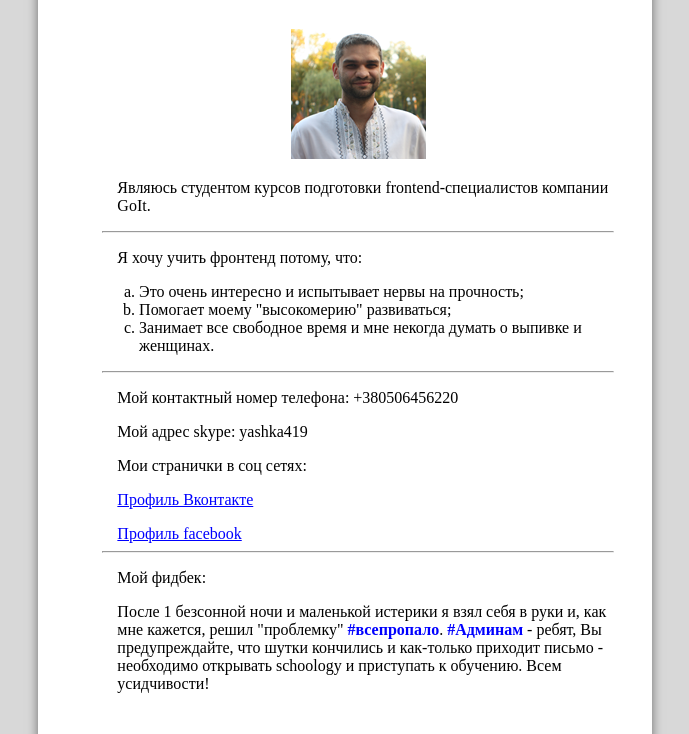
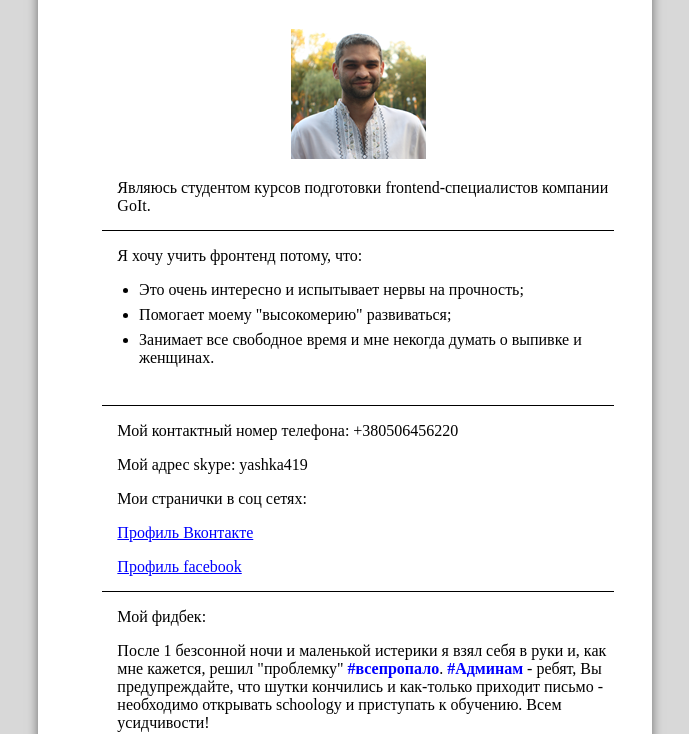
Before and after one commit to yashka713/GoFe4_HTML_Liakh, a plain HTML site: page HTML_FE4/hw1/index.html in a window 1280 px wide. Shown: the part 89-823 px from the top of the page, without its empty margins (282-971 px from the left). Drawn offline with Linux system fonts and the light colour scheme.

Commit message:
Re-Submit Assignment

```diff
--- a/HTML_FE4/hw1/css/style.css
+++ b/HTML_FE4/hw1/css/style.css
@@ -23,7 +23,6 @@ body {
 	padding-top:0.5%;
 	position: absolute;
 	width: 100%;
-
 }
 
 .title {
@@ -38,6 +37,10 @@ body {
 
 .info {
 	padding-left: 3%;
+	padding-bottom: 15px;
+}
+.border-down {
+	border-bottom: 1px solid black;
 }
 
 a {
@@ -49,5 +52,6 @@ a {
 }
 
 li {
-margin-left: -4%;
+	margin-left: -4%;
+	padding-bottom: 7px;
 }
--- a/HTML_FE4/hw1/index.html
+++ b/HTML_FE4/hw1/index.html
@@ -1,29 +1,27 @@
 <!DOCTYPE html>
 <html lang="en">
 	<head>
-		<meta charset="UTF-8">
-		<link rel="stylesheet" href="css/style.css">
+		<title>моя первая страница</title>
+		<meta charset="UTF-8"/>
+		<link rel="stylesheet" href="css/style.css"/>
 	</head>
 	<body>
 		<div class="background">
 			<div class="main_page">
 				<p class="title">Лях Яроcлав Вадимович</p>
 				<div class="photo">
-					<img src="img/foto.png" />
+					<img src="img/foto.png" alt="фото плохокодера"/>
 				</div>
-
-				<p class="info">Являюсь студентом курсов подготовки frontend-специалистов компании GoIt.</p>
-				<hr>
-				<div class="info">
+				<p class="info border-down">Являюсь студентом курсов подготовки frontend-специалистов компании GoIt.</p>
+				<div class="info border-down">
 					<p>Я хочу учить фронтенд потому, что:</p>
-					<ol type="a">
+					<ul>
 						<li>Это очень интересно и испытывает нервы на прочность;</li>
 						<li>Помогает моему "высокомерию" развиваться;</li>
 						<li>Занимает все свободное время и мне некогда думать о выпивке и женщинах.</li>
-					</ol>
+					</ul>
 				</div>
-				<hr>
-				<div class="info">
+				<div class="info border-down">
 					<p>Мой контактный номер телефона: +380506456220</p>
 					<p>Мой адрес skype: yashka419</p>
 					<p>Мои странички в соц сетях:</p>
@@ -31,7 +29,6 @@
 					<p></p>
 					<a href="https://www.facebook.com/profile.php?id=100005099170095" target="_blank"> Профиль facebook</a>
 				</div>
-				<hr>
 				<div class="info">
 					<p>Мой фидбек:</p>
 					<p>После 1 безсонной ночи и маленькой истерики я взял себя в руки и, как мне кажется, решил "проблемку" <b
```
